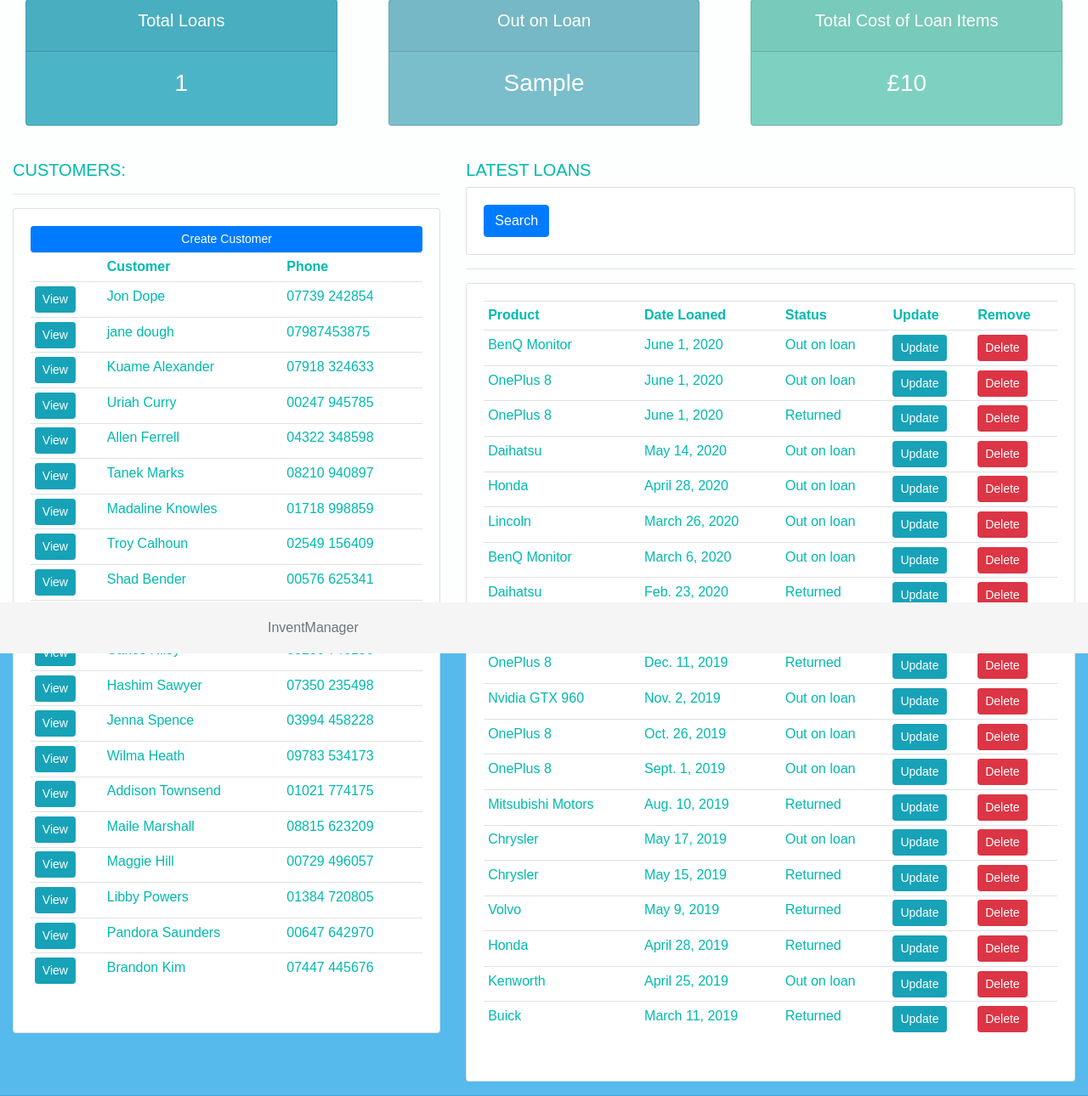
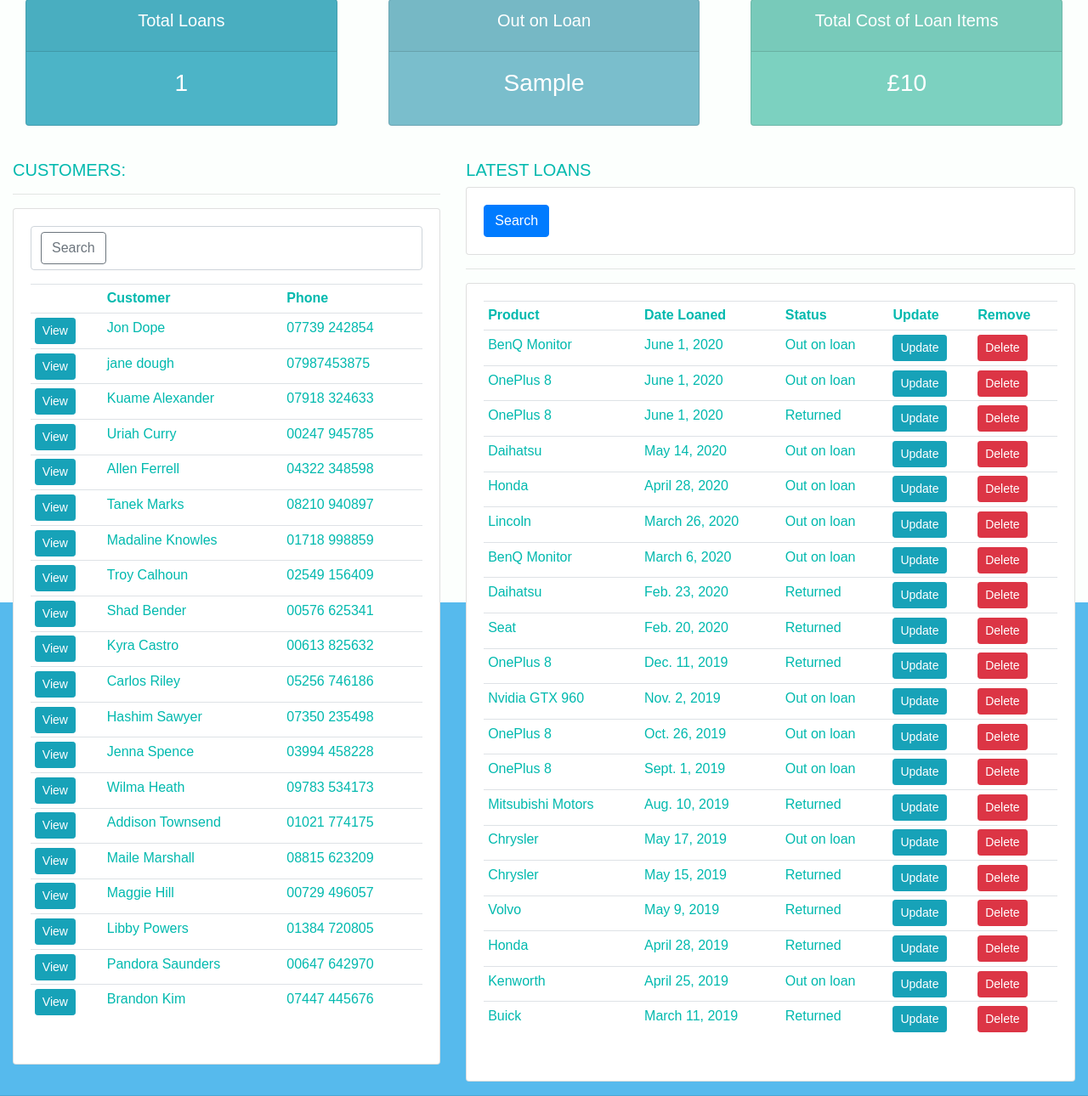
Before and after one commit to nguru-i/Invent_Manager, a Django app: template Invent_Manager/stock/templates/stock/home.html in a window 1280 px wide. Shown: the part 91-1381 px from the top of the page at 85% size. Run offline with Django 3.2, Linux system fonts and the light colour scheme; data comes from the database, SQL or seed files in the repository; tables that the repository leaves empty hold one stand-in row (values such as "Sample post"); the template is opened without the code that fills it: values that come from a table or form of the project are taken from there, most other values are stand-ins (such as "Sample title", 1, 10 or a date in 2020); some libraries are stand-ins or nearby versions.

Commit message:
added search customer list

```diff
--- a/Invent_Manager/stock/templates/stock/base.html
+++ b/Invent_Manager/stock/templates/stock/base.html
@@ -23,12 +23,7 @@
 	</div>
 	<hr>
 
-	<footer class="footer">
-		<div class="container">
-			<span class="text-muted">InventManager</span>
-		  </div>
-		<!-- <h5 class="text-muted">InventManager</h5> -->
-	</footer>
+
 
 </body>
 <!-- Optional JavaScript -->
--- a/Invent_Manager/stock/templates/stock/home.html
+++ b/Invent_Manager/stock/templates/stock/home.html
@@ -10,10 +10,26 @@
 <div class="row">
 	<div class="col-md-5">
 		<h5>CUSTOMERS:</h5>
+
+
 		<hr>
 		<div class="card card-body">
+
+			<div class="input-group mb-3">
+				<form method="get" class="form-control" placeholder="Recipient's username" aria-label="Recipient's username" aria-describedby="button-addon2">
+					{{myCustFilter.form}}
+
+					<!-- <button class="btn btn-primary" type="submit">Search</button> -->
+					<div class="input-group-append">
+						<button class="btn btn-outline-secondary" type="submit" id="button-addon2">Search</button>
+					  </div>
+				</form>
+
+
+			  </div>
+
 			<!-- check   this -->
-			<a class="btn btn-primary  btn-sm btn-block" href="#">Create Customer</a>
+			<!-- <a class="btn btn-primary  btn-sm btn-block" href="#">Create Customer</a> -->
 			<!--  -->
 			<table class="table table-sm">
 				<tr>
--- a/Invent_Manager/stock/views.py
+++ b/Invent_Manager/stock/views.py
@@ -92,11 +92,13 @@ def home(request):
     myFilter = LoanFilter(request.GET, queryset=loans)
     loans = myFilter.qs
 
+    myCustFilter = CustomerFilter(request.GET, queryset=customers)
+    customers = myCustFilter.qs
 
 
     context = {'loans': loans, 'customers': customers,
                'total_loans': total_loans, 'out_on_loan': out_on_loan, 'out_on_loan_price': out_on_loan_price,
-               'myFilter': myFilter
+               'myFilter': myFilter, 'myCustFilter': myCustFilter
                }
     return render(request, 'stock/home.html', context)
 
```
Also changed, not shown: Invent_Manager/stock/filters.py (+7 -0 lines).
